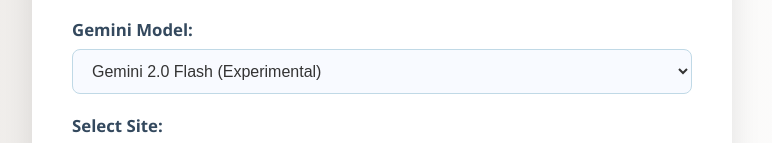
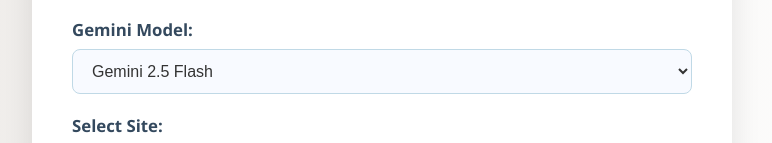
Before and after one commit to SomeJon/web-novel-translator, a React (Vite) app in the folder web-novel-translator-react/: page / in a window 1280 px wide. Shown: the part 229-372 px from the top of the page, without its empty margins (258-1030 px from the left). Built offline with nearby package versions, Linux system fonts and the light colour scheme.

Commit message:
Update model selector to only include gemini-2.5-flash and gemini-2.5-pro

```diff
--- a/web-novel-translator-react/src/App.tsx
+++ b/web-novel-translator-react/src/App.tsx
@@ -7,7 +7,7 @@
 
 function App() {
     const [geminiApiKey, setGeminiApiKey] = useState<string>('');
-    const [selectedModel, setSelectedModel] = useState<string>('gemini-2.0-flash-exp');
+    const [selectedModel, setSelectedModel] = useState<string>('gemini-2.5-flash');
     const [site, setSite] = useState<string>('syosetu');
     const [seriesUrl, setSeriesUrl] = useState<string>('');
     const [startChapter, setStartChapter] = useState<number>(1);
@@ -411,11 +411,8 @@
                     value={selectedModel}
                     onChange={(e) => setSelectedModel(e.target.value)}
                 >
-                    <option value="gemini-2.0-flash-exp">Gemini 2.0 Flash (Experimental)</option>
-                    <option value="gemini-1.5-flash">Gemini 1.5 Flash</option>
-                    <option value="gemini-1.5-flash-8b">Gemini 1.5 Flash 8B</option>
-                    <option value="gemini-1.5-pro">Gemini 1.5 Pro</option>
-                    <option value="gemini-2.0-flash-thinking-exp">Gemini 2.0 Flash Thinking (Experimental)</option>
+                    <option value="gemini-2.5-flash">Gemini 2.5 Flash</option>
+                    <option value="gemini-2.5-pro">Gemini 2.5 Pro</option>
                 </select>
             </div>
 
```
